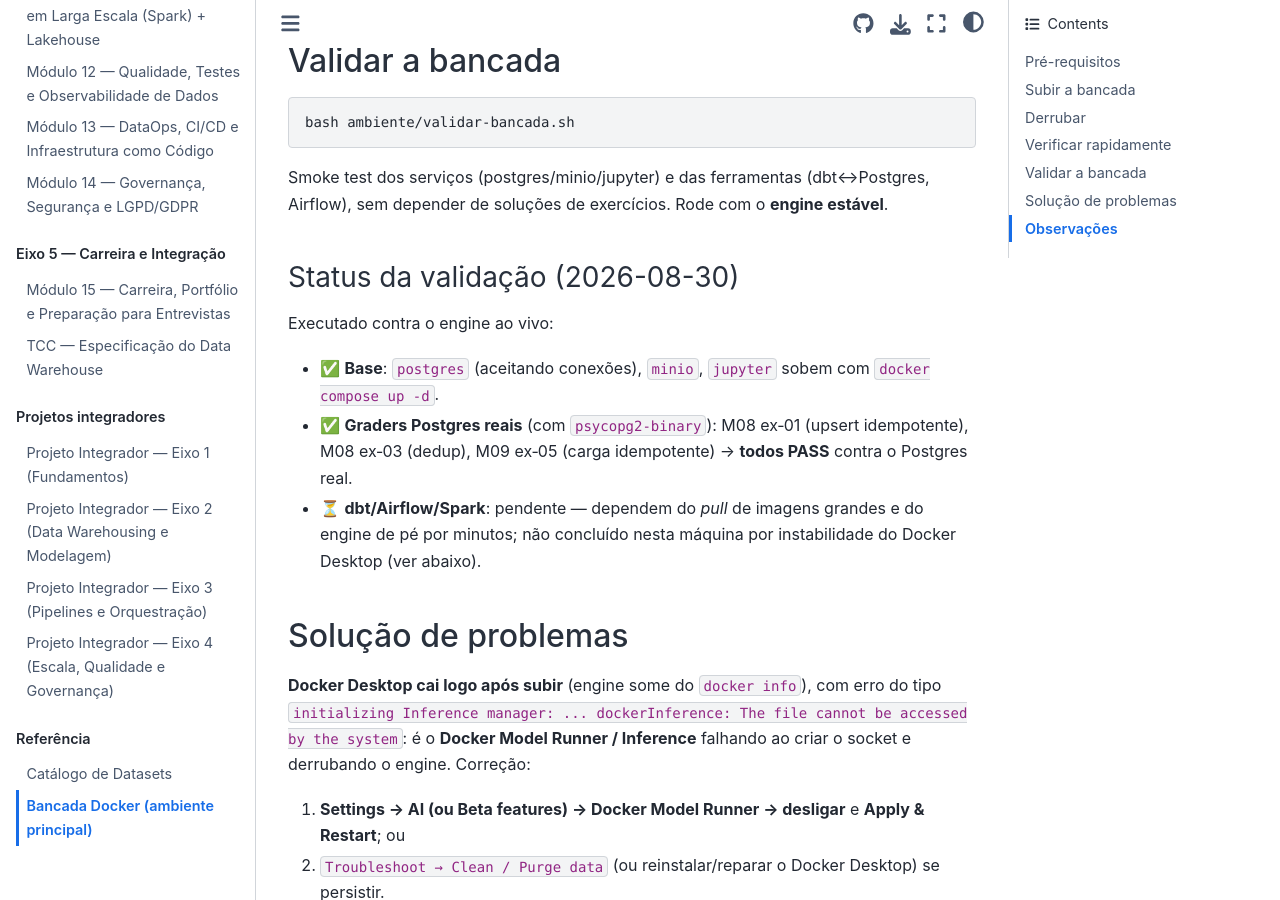
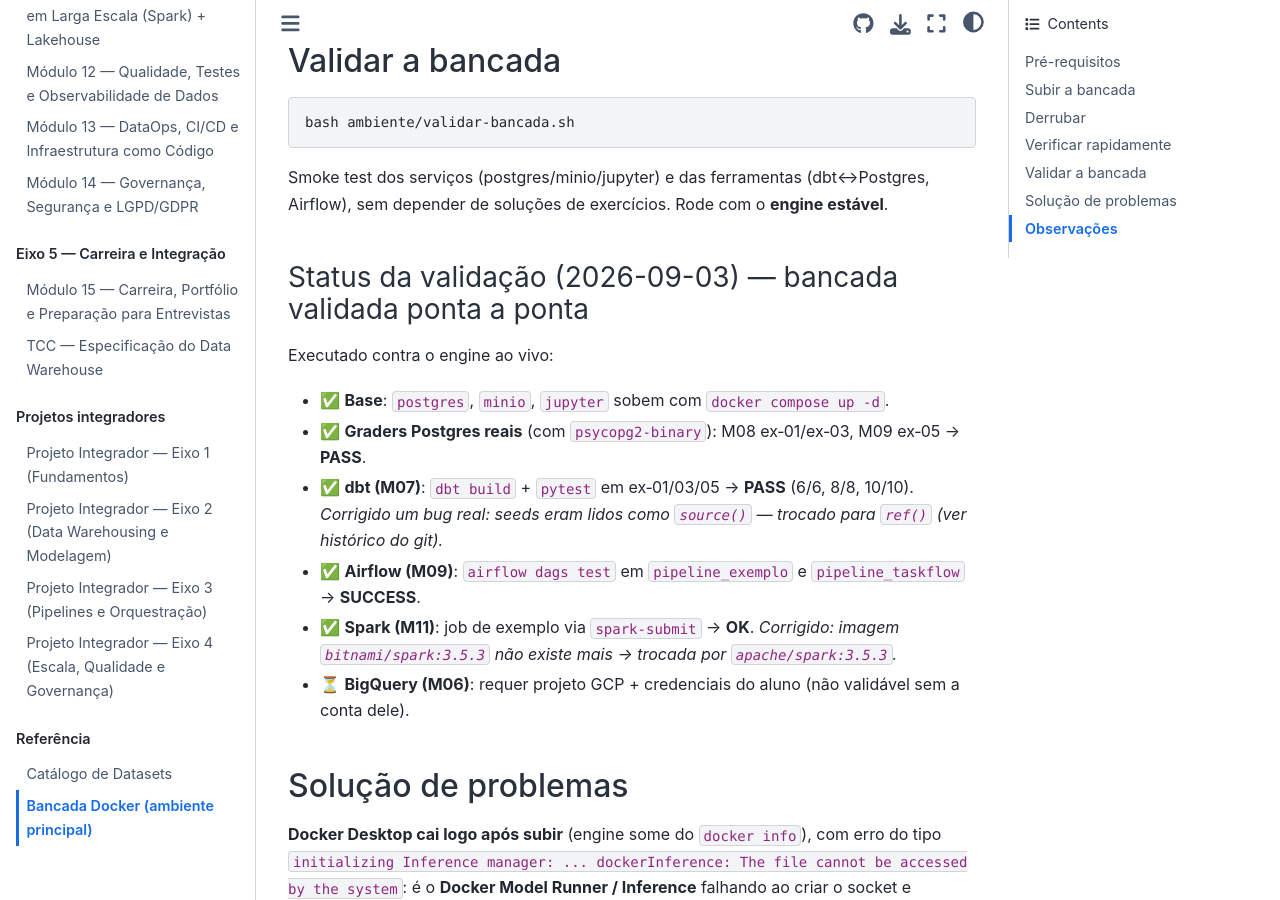
Before and after one commit to alvaroarmani/dataengineering-plataform, a Jupyter Book: the page built from ambiente/README.md, in a window 1280 px wide and 900 px high, scrolled down 1211 px. Built offline with Jupyter Book 1.0.4 settings and Sphinx 7.4.7 and the Sphinx Book theme 1.1.4, drawn with Linux system fonts in a browser that asks for light colours; pages that are not in the unit, such as notebooks, are missing from menus.

Commit message:
fix(bancada): profile Spark quebrado (imagem inexistente) + valida Airflow/Spark ao vivo [item 6]
Validação ponta a ponta com Docker estável revelou um 2º bug de infra: o profile spark usava
`bitnami/spark:3.5.3`, que não existe mais no Docker Hub (Bitnami reestruturou o catálogo).
Trocado por `apache/spark:3.5.3` (imagem oficial), com spark-submit sob demanda (modo local[*]).
Atualiza o comando nos docs do M11 (exemplo/lab/recursos): `/opt/spark/bin/spark-submit` + nota
do MSYS_NO_PATHCONV no Git Bash (Windows).

Validado ao vivo:
- Spark: job de exemplo agrega e imprime (A=32, C=20, B=5).
- Airflow: `dags test` em pipeline_exemplo (4 tasks) e pipeline_taskflow (3 tasks) → SUCCESS.

ambiente/README: status atualizado — bancada validada ponta a ponta (base, Postgres, dbt,
Airflow, Spark); só BigQuery/M06 fica pendente (precisa das credenciais GCP do aluno).

Co-Authored-By: Claude Opus 4.8 <noreply@anthropic.com>

```diff
--- a/ambiente/README.md
+++ b/ambiente/README.md
@@ -48,13 +48,16 @@ bash ambiente/validar-bancada.sh
 Smoke test dos serviços (postgres/minio/jupyter) e das ferramentas (dbt↔Postgres, Airflow),
 sem depender de soluções de exercícios. Rode com o **engine estável**.
 
-### Status da validação (2026-08-30)
+### Status da validação (2026-09-03) — bancada validada ponta a ponta
 Executado contra o engine ao vivo:
-- ✅ **Base**: `postgres` (aceitando conexões), `minio`, `jupyter` sobem com `docker compose up -d`.
-- ✅ **Graders Postgres reais** (com `psycopg2-binary`): M08 ex‑01 (upsert idempotente), M08 ex‑03
-  (dedup), M09 ex‑05 (carga idempotente) → **todos PASS** contra o Postgres real.
-- ⏳ **dbt/Airflow/Spark**: pendente — dependem do *pull* de imagens grandes e do engine de pé por
-  minutos; não concluído nesta máquina por instabilidade do Docker Desktop (ver abaixo).
+- ✅ **Base**: `postgres`, `minio`, `jupyter` sobem com `docker compose up -d`.
+- ✅ **Graders Postgres reais** (com `psycopg2-binary`): M08 ex‑01/ex‑03, M09 ex‑05 → **PASS**.
+- ✅ **dbt (M07)**: `dbt build` + `pytest` em ex‑01/03/05 → **PASS** (6/6, 8/8, 10/10). *Corrigido um
+  bug real: seeds eram lidos como `source()` — trocado para `ref()` (ver histórico do git).*
+- ✅ **Airflow (M09)**: `airflow dags test` em `pipeline_exemplo` e `pipeline_taskflow` → **SUCCESS**.
+- ✅ **Spark (M11)**: job de exemplo via `spark-submit` → **OK**. *Corrigido: imagem `bitnami/spark:3.5.3`
+  não existe mais → trocada por `apache/spark:3.5.3`.*
+- ⏳ **BigQuery (M06)**: requer projeto GCP + credenciais do aluno (não validável sem a conta dele).
 
 ## Solução de problemas
 
```
Also changed, not shown: modulos/11-spark-lakehouse/lab-01-pyspark-na-bancada.md (+4 -1 lines), modulos/11-spark-lakehouse/recursos.md (+2 -2 lines), 2 other files.
